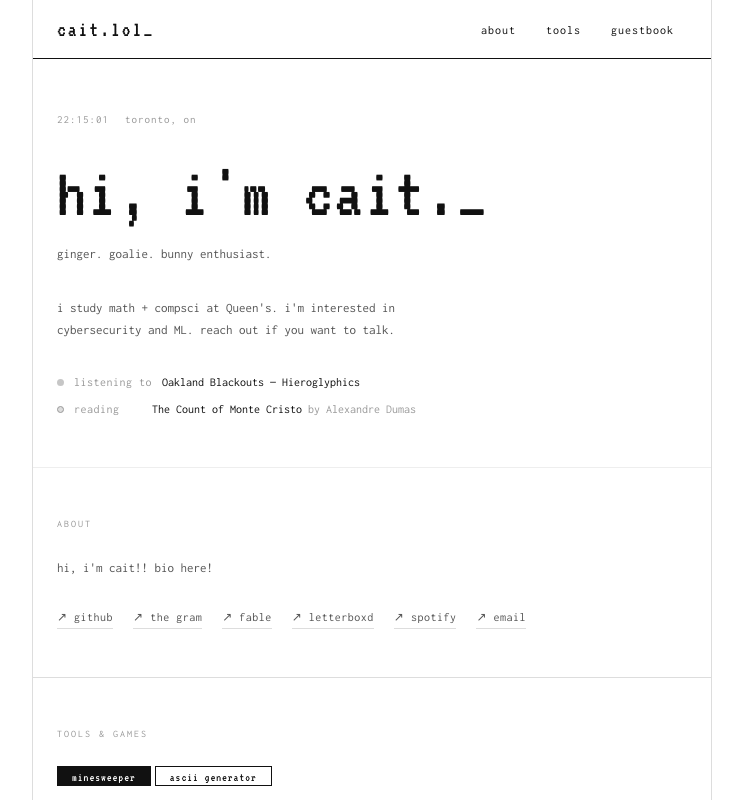
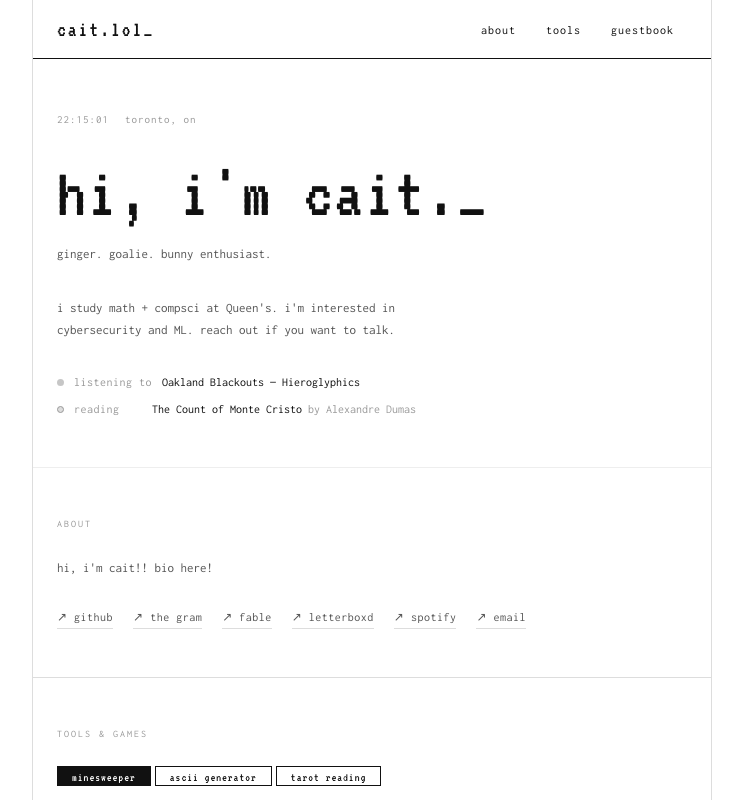
Before and after one commit to caitroach/caitlol, a React (Vite) app: page / in a window 1280 px wide. Shown: the top 800 px of the page, without its empty margins (268-1011 px from the left). Built offline with nearby package versions, Linux system fonts and the light colour scheme; no server answers.

Commit message:
fix tools

```diff
--- a/src/components/Tools.jsx
+++ b/src/components/Tools.jsx
@@ -1,11 +1,13 @@
 import { useState } from "react";
 import Minesweeper from "./Minesweeper";
 import AsciiGen from "./AsciiGen";
+import TarotCard from "./Tarotreading";
 import "./Tools.css";
 
 const TOOLS = [
   { id: "minesweeper", label: "minesweeper" },
   { id: "ascii", label: "ascii generator" },
+  { id: "tarot", label: "tarot reading" },  // ← added
 ];
 
 export default function Tools({ full }) {
@@ -29,6 +31,7 @@ export default function Tools({ full }) {
       <div className="tool-body">
         {active === "minesweeper" && <Minesweeper />}
         {active === "ascii" && <AsciiGen />}
+        {active === "tarot" && <TarotCard />}  {/* ← fixed */}
       </div>
     </section>
   );
```
